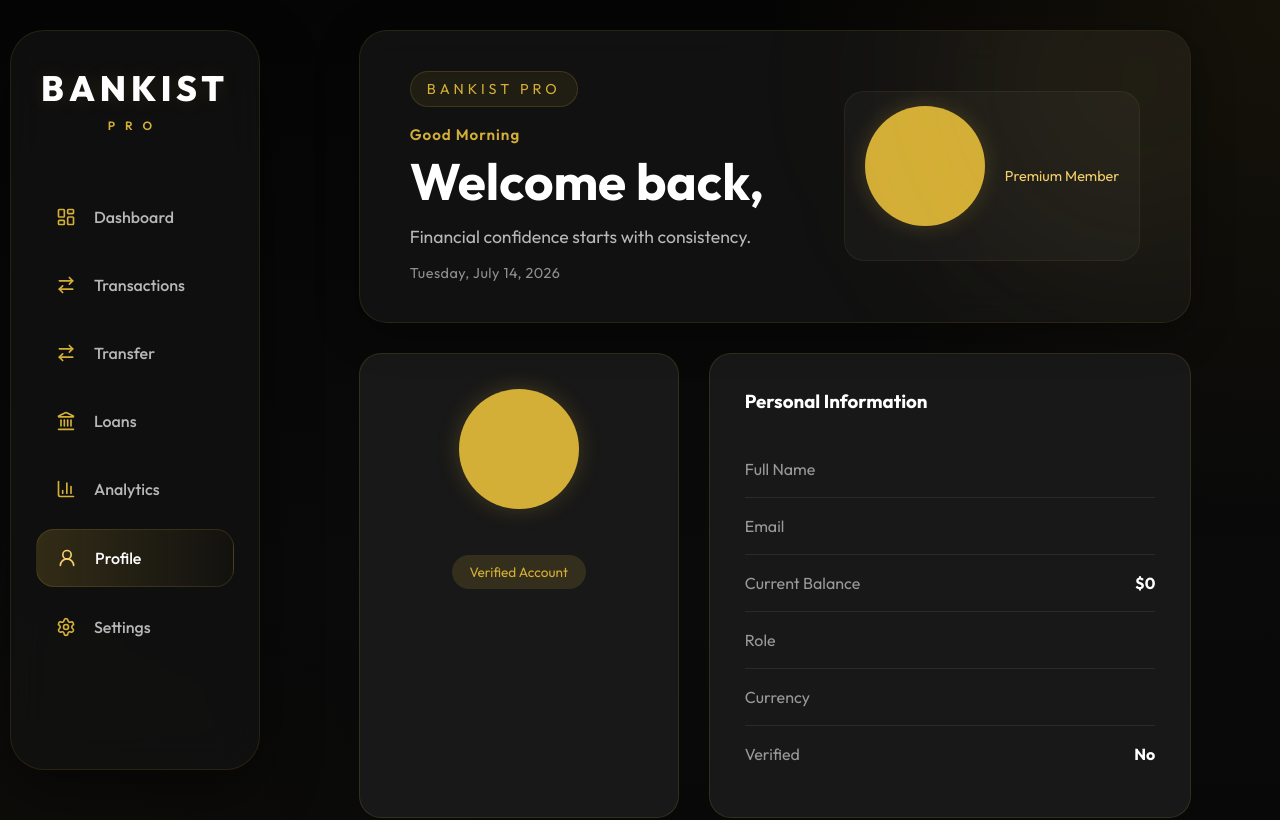
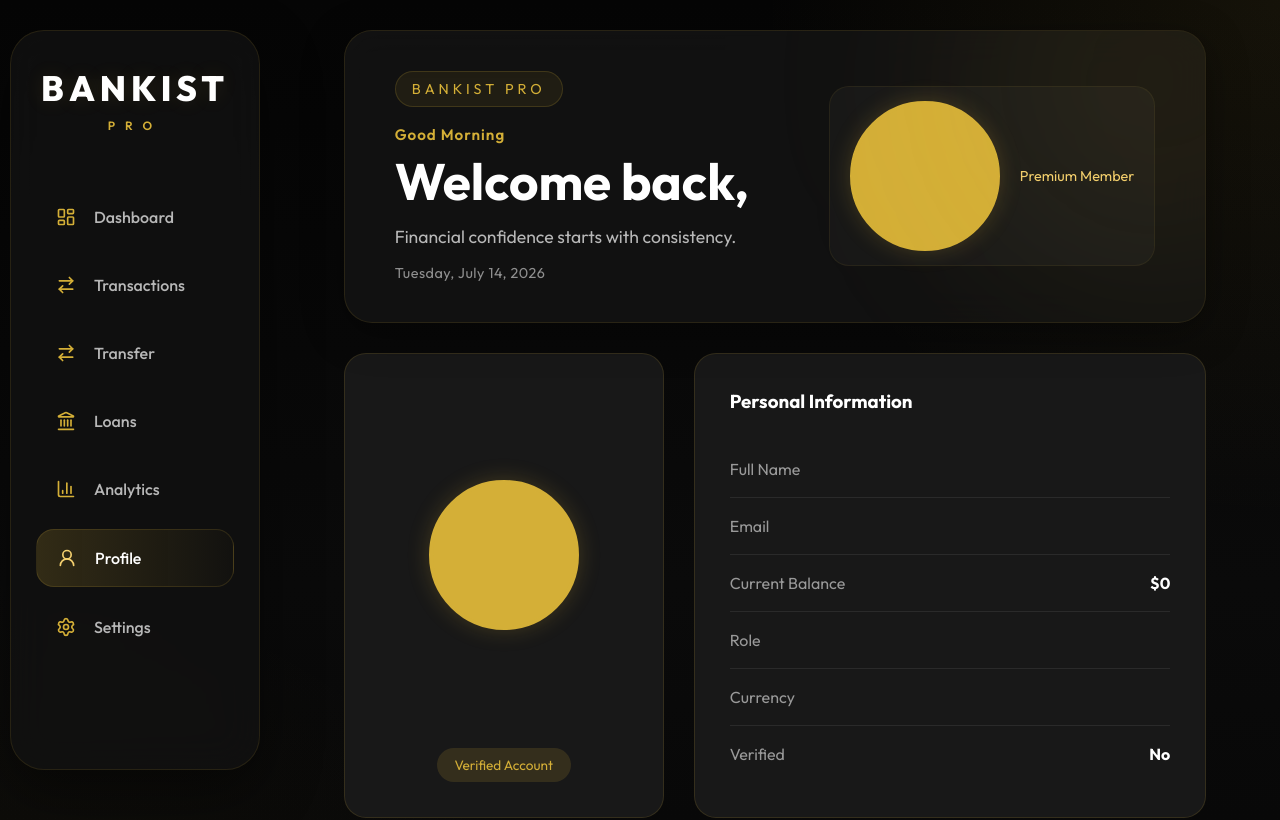
Before and after one commit to Tamana543/Banking_Web-App, a React (Vite) app in the folder frontend/: page /profile in a window 1280 px wide. Shown: the top 820 px of the page. Built offline with nearby package versions, Linux system fonts and the light colour scheme.

Commit message:
profile.css udpated

```diff
--- a/frontend/src/styles/profile.css
+++ b/frontend/src/styles/profile.css
@@ -77,3 +77,29 @@
     padding:35px;
     border:1px solid rgba(212,175,55,.15);
 }
+/* Avator */
+.profile-avatar{
+    width:150px;
+    height:150px;
+    border-radius:50%;
+    border:4px solid var(--gold);
+    overflow:hidden;
+    cursor:pointer;
+    margin:auto;
+}
+.profile-avatar img{
+    width:100%;
+    height:100%;
+    object-fit:cover;
+    display:block;
+}
+.profile-avatar span{
+    width:100%;
+    height:100%;
+    display:flex;
+    justify-content:center;
+    align-items:center;
+    font-size:3rem;
+    color:white;
+    background:#2b2b2b;
+}
```
